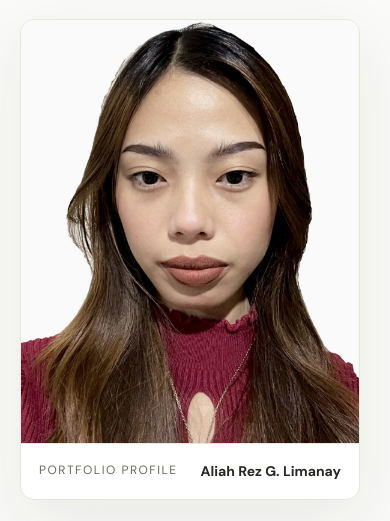
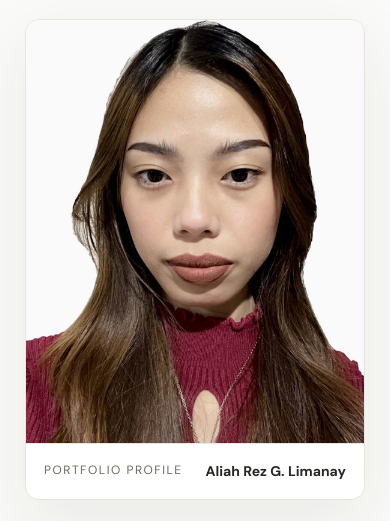
Before and after one commit to nubie69/Limanay-Portfolio, a plain HTML site: page index.html in a window 390 px wide. Shown: the part 300-821 px from the top of the page. Drawn offline with Linux system fonts and the light colour scheme.

Commit message:
Align portfolio profile portrait

```diff
--- a/dist/styles.css
+++ b/dist/styles.css
@@ -34,8 +34,8 @@ nav > a { font-size: 14px; padding: 10px 0; }
 .avatar { width: 36px; height: 36px; font-size: 17px; border-radius: 10px; }
 .eyebrow { font-size: 12px; letter-spacing: 1.8px; }
 h1 { grid-column: 1; grid-row: 2 / 5; font-size: clamp(48px, 5.6vw, 76px); line-height: 1.08; letter-spacing: -3.5px; }
-.profile-card { grid-column: 2; grid-row: 2; width: min(100%, 360px); margin: 0 0 30px auto; border: 1px solid var(--border); border-radius: 14px; overflow: hidden; background: var(--surface); box-shadow: 0 24px 70px rgba(32, 39, 27, .08); }
-.profile-card img { display: block; width: 100%; aspect-ratio: 4 / 5; object-fit: cover; object-position: center top; }
+.profile-card { grid-column: 2; grid-row: 2; align-self: start; justify-self: center; width: min(100%, 340px); margin: 0 auto 30px; border: 1px solid var(--border); border-radius: 14px; overflow: hidden; background: var(--surface); box-shadow: 0 24px 70px rgba(32, 39, 27, .08); }
+.profile-card img { display: block; width: 100%; aspect-ratio: 4 / 5; object-fit: cover; object-position: center 42%; }
 .profile-card figcaption { display: flex; justify-content: space-between; gap: 20px; align-items: center; padding: 16px 18px; border-top: 1px solid var(--border); }
 .profile-card figcaption span { font-size: 12px; color: var(--muted); text-transform: uppercase; letter-spacing: 1.5px; }
 .profile-card figcaption strong { font-size: 14px; font-weight: 650; text-align: right; }
@@ -109,7 +109,7 @@ footer { font-size: 12px; padding: 28px 0 36px; gap: 20px; }
   .page-shell { width: calc(100% - 64px); }
   .hero { column-gap: 36px; padding: 64px 0; }
   h1 { font-size: 56px; letter-spacing: -2.8px; }
-  .profile-card { width: min(100%, 320px); }
+  .profile-card { width: min(100%, 310px); }
   .hero-lead { font-size: 21px; }
   .project-art { height: 250px; }
   .mini-browser { height: 210px; }
@@ -135,7 +135,7 @@ footer { font-size: 12px; padding: 28px 0 36px; gap: 20px; }
   .hero { display: block; padding: 48px 0; }
   .intro-meta { margin-bottom: 24px; }
   h1 { font-size: clamp(44px, 10.8vw, 64px); letter-spacing: -2.5px; }
-  .profile-card { width: min(100%, 340px); margin: 28px 0 0; }
+  .profile-card { width: min(100%, 340px); margin: 28px auto 0; }
   .hero-lead { margin-top: 24px; font-size: 22px; max-width: none; }
   .hero-description { margin-top: 14px; }
   .hero-note { margin-top: 24px; }
--- a/styles.css
+++ b/styles.css
@@ -34,8 +34,8 @@ nav > a { font-size: 14px; padding: 10px 0; }
 .avatar { width: 36px; height: 36px; font-size: 17px; border-radius: 10px; }
 .eyebrow { font-size: 12px; letter-spacing: 1.8px; }
 h1 { grid-column: 1; grid-row: 2 / 5; font-size: clamp(48px, 5.6vw, 76px); line-height: 1.08; letter-spacing: -3.5px; }
-.profile-card { grid-column: 2; grid-row: 2; width: min(100%, 360px); margin: 0 0 30px auto; border: 1px solid var(--border); border-radius: 14px; overflow: hidden; background: var(--surface); box-shadow: 0 24px 70px rgba(32, 39, 27, .08); }
-.profile-card img { display: block; width: 100%; aspect-ratio: 4 / 5; object-fit: cover; object-position: center top; }
+.profile-card { grid-column: 2; grid-row: 2; align-self: start; justify-self: center; width: min(100%, 340px); margin: 0 auto 30px; border: 1px solid var(--border); border-radius: 14px; overflow: hidden; background: var(--surface); box-shadow: 0 24px 70px rgba(32, 39, 27, .08); }
+.profile-card img { display: block; width: 100%; aspect-ratio: 4 / 5; object-fit: cover; object-position: center 42%; }
 .profile-card figcaption { display: flex; justify-content: space-between; gap: 20px; align-items: center; padding: 16px 18px; border-top: 1px solid var(--border); }
 .profile-card figcaption span { font-size: 12px; color: var(--muted); text-transform: uppercase; letter-spacing: 1.5px; }
 .profile-card figcaption strong { font-size: 14px; font-weight: 650; text-align: right; }
@@ -109,7 +109,7 @@ footer { font-size: 12px; padding: 28px 0 36px; gap: 20px; }
   .page-shell { width: calc(100% - 64px); }
   .hero { column-gap: 36px; padding: 64px 0; }
   h1 { font-size: 56px; letter-spacing: -2.8px; }
-  .profile-card { width: min(100%, 320px); }
+  .profile-card { width: min(100%, 310px); }
   .hero-lead { font-size: 21px; }
   .project-art { height: 250px; }
   .mini-browser { height: 210px; }
@@ -135,7 +135,7 @@ footer { font-size: 12px; padding: 28px 0 36px; gap: 20px; }
   .hero { display: block; padding: 48px 0; }
   .intro-meta { margin-bottom: 24px; }
   h1 { font-size: clamp(44px, 10.8vw, 64px); letter-spacing: -2.5px; }
-  .profile-card { width: min(100%, 340px); margin: 28px 0 0; }
+  .profile-card { width: min(100%, 340px); margin: 28px auto 0; }
   .hero-lead { margin-top: 24px; font-size: 22px; max-width: none; }
   .hero-description { margin-top: 14px; }
   .hero-note { margin-top: 24px; }
```
